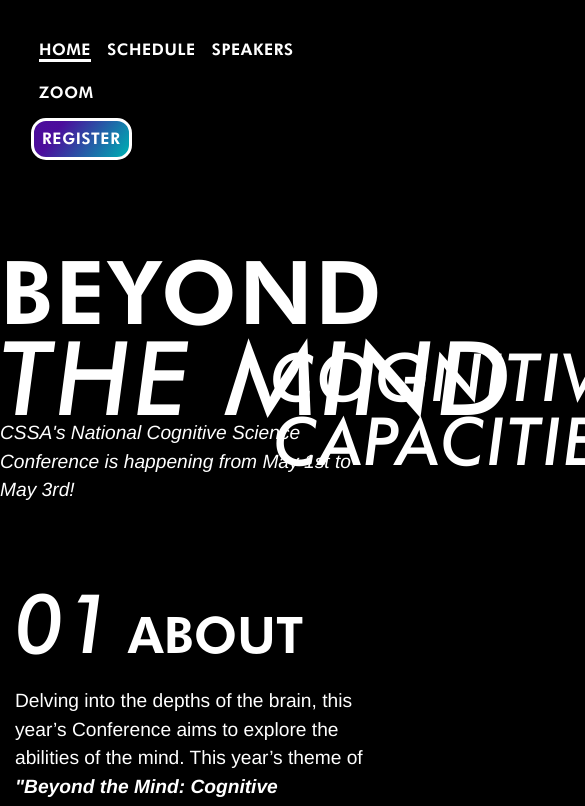
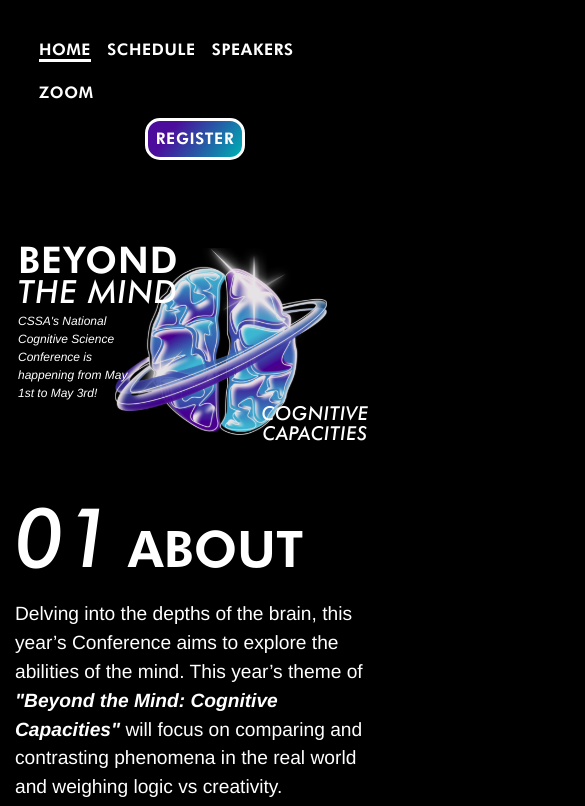
Before and after one commit to CSSA-UCSD/conference2023, a React (Create React App) app: page /#/ in a window 390 px wide. Shown: the top 806 px of the page, 585 px wide, since content can reach past the window. Built offline with nearby package versions, Linux system fonts and the light colour scheme.

Commit message:
mobile responsiveness for logo and title

```diff
--- a/src/components/pages/Home.js
+++ b/src/components/pages/Home.js
@@ -61,7 +61,7 @@
                 <div className="row flex-nowrap py-5 home-title">
                     <div className="col-sm-3 p-0">
                         <h1>Beyond</h1>
-                        <h1 className="text-nowrap ital" style={{ fontSize: '103px'}}>
+                        <h1 className="text-nowrap ital" id="ital">
                             The Mind
                         </h1>
                         <p><i>CSSA's National Cognitive Science Conference is happening from May 1st to May 3rd!</i></p>
--- a/src/style/components/_navbar.scss
+++ b/src/style/components/_navbar.scss
@@ -38,6 +38,10 @@
                 background: linear-gradient(125.99deg, rgba(215, 0, 155, 0.75) 24.81%, rgba(69, 17, 208, 0.75) 95.13%);
             }
         }
+
+        @media (max-width: 576px) {
+            justify-content: center;
+        }
     }
 
     .navbar-brand{
@@ -59,7 +63,7 @@
     }
 }
 
-@include media-md {
+@include media-sm {
     .navbar {
         height: 76px;
         .navbar-brand {
--- a/src/style/pages/_home.scss
+++ b/src/style/pages/_home.scss
@@ -104,8 +104,9 @@
             width: fit-content;
             padding: 0;
         }
-        .ital {
+        #ital {
             line-height: 4.2rem;
+            font-size: 5.15rem;
         }
         #subhead {
             font-size: 4.15rem;
@@ -114,6 +115,115 @@
             padding-bottom: 2.5rem;
         }
 
+        @media (max-width: 1380px) {
+            h1 {
+                font-size: 5rem;
+                line-height: 3.5rem;
+            }
+            #ital {
+                font-size: 4.5rem;
+            }
+            #subhead {
+                font-size: 3.2rem;
+                line-height: 3rem;
+                padding-bottom: 2rem;
+                margin-left: -8.5rem;
+            }
+        }
+
+        @media (max-width: 1140px) {
+            h1 {
+                font-size: 4.5rem !important;
+            }
+            #ital {
+                font-size: 3.75rem !important;
+            }
+            #subhead {
+                font-size: 2.9rem !important;
+                line-height: 2.75rem;
+                margin-left: -6.5rem;
+                padding-bottom: 1rem;
+            }
+        }
+
+        // @include media-md {
+        @media (max-width: 992px) {
+            h1 {
+                font-size: 3.9rem !important;
+                line-height: 2rem;
+            }
+            #ital {
+                font-size: 3.25rem !important;
+            }
+            #subhead {
+                font-size: 2.5rem !important;
+                margin-left: -4.75rem;
+                line-height: 2.5rem;
+            }
+        }
+
+        @media (max-width: 768px) {
+        // @include media-sm {
+            h1 {
+                font-size: 3rem !important;
+                line-height: 0.5rem;
+            }
+            p {
+                font-size: 1rem;
+            }
+            #ital {
+                font-size: 2.75rem !important;
+            }
+            #subhead {
+                font-size: 2.1rem !important;
+                line-height: 2.2rem;
+                padding-bottom: 2rem;
+                margin-left: -6.5rem;
+            }
+        }
+
+        @media (max-width: 576px) {
+            padding: 5%;
+            h1 {
+                font-size: 2.3rem !important;
+                line-height: 1.5rem;
+                // margin: 0;
+            }
+            p {
+                font-size: .9rem;
+                width: 90%;
+            }
+            #ital{
+                font-size: 2rem !important;
+                line-height: 1.5rem;
+            }
+            #subhead {
+                font-size: 1.4rem !important;
+                line-height: 1.4rem;
+                padding-bottom: .75rem;
+                margin-left: -4rem;
+            }
+        }
+
+        @media (max-width: 430px) {
+            p {
+                font-size: .75rem;
+                width: 80%;
+            }
+            #subhead {
+                font-size: 1.2rem !important;
+                padding-bottom: 0;
+                line-height: 1.2rem;
+                margin-left: -3.5rem;
+            }
+        }
+
+        @media (max-width: 395px) {
+            #subhead {
+                margin-bottom:-.5rem;
+                margin-left: -4.3rem;
+            }
+        }
         /*
         @keyframes color-change {
             0% { background: -webkit-linear-gradient(135deg, $gradient-w-5, $gradient-c-1, $gradient-c-4, $gradient-w-5, $gradient-c-1, $gradient-c-4);
@@ -192,6 +302,18 @@
             @include media-md {
                 display: block;
             }
+        }
+
+        @media (min-width: 576px) and (max-width: 768px) {
+            margin-left: -3rem;
+            flex: 0 0 70%;
+            max-width: 70%;
+        }
+
+        @media (max-width: 576px) {
+            margin-left: -4rem;
+            flex: 0 0 60%;
+            max-width: 60%;
         }
     }
 
```
